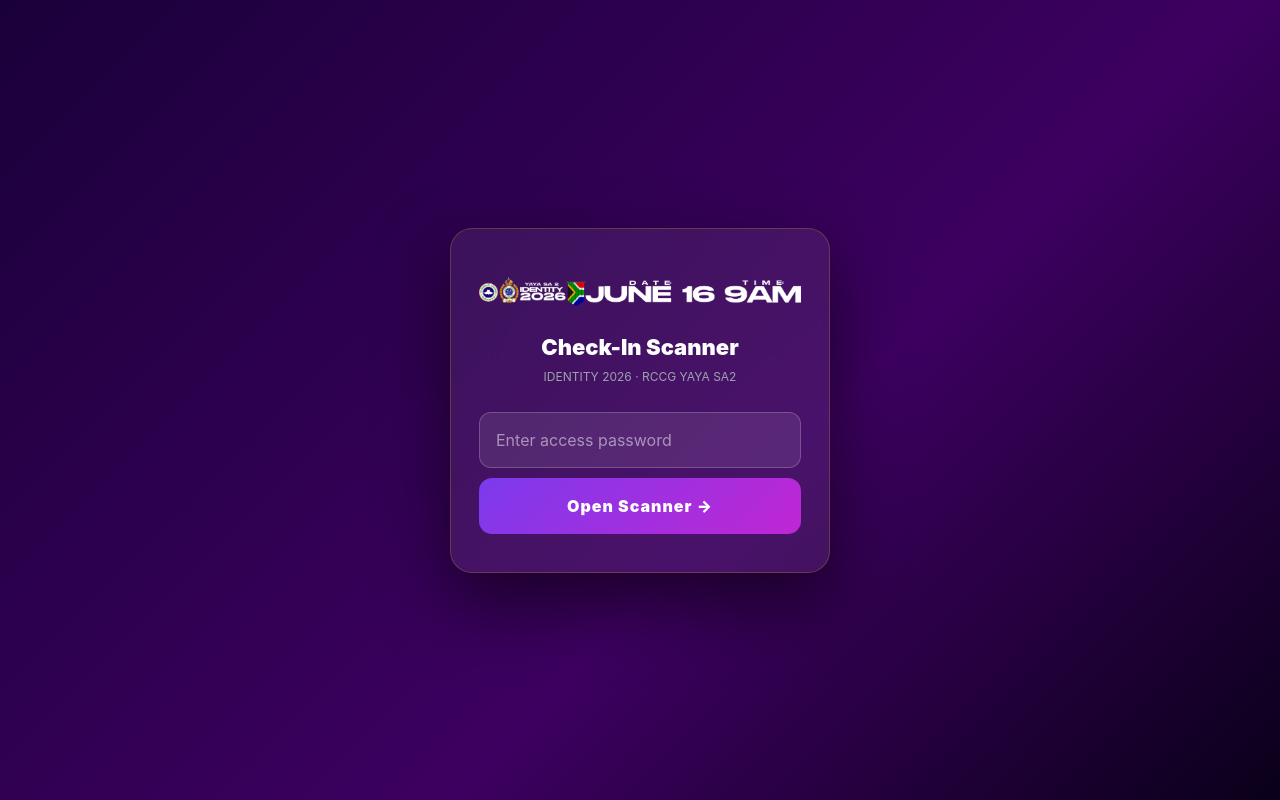
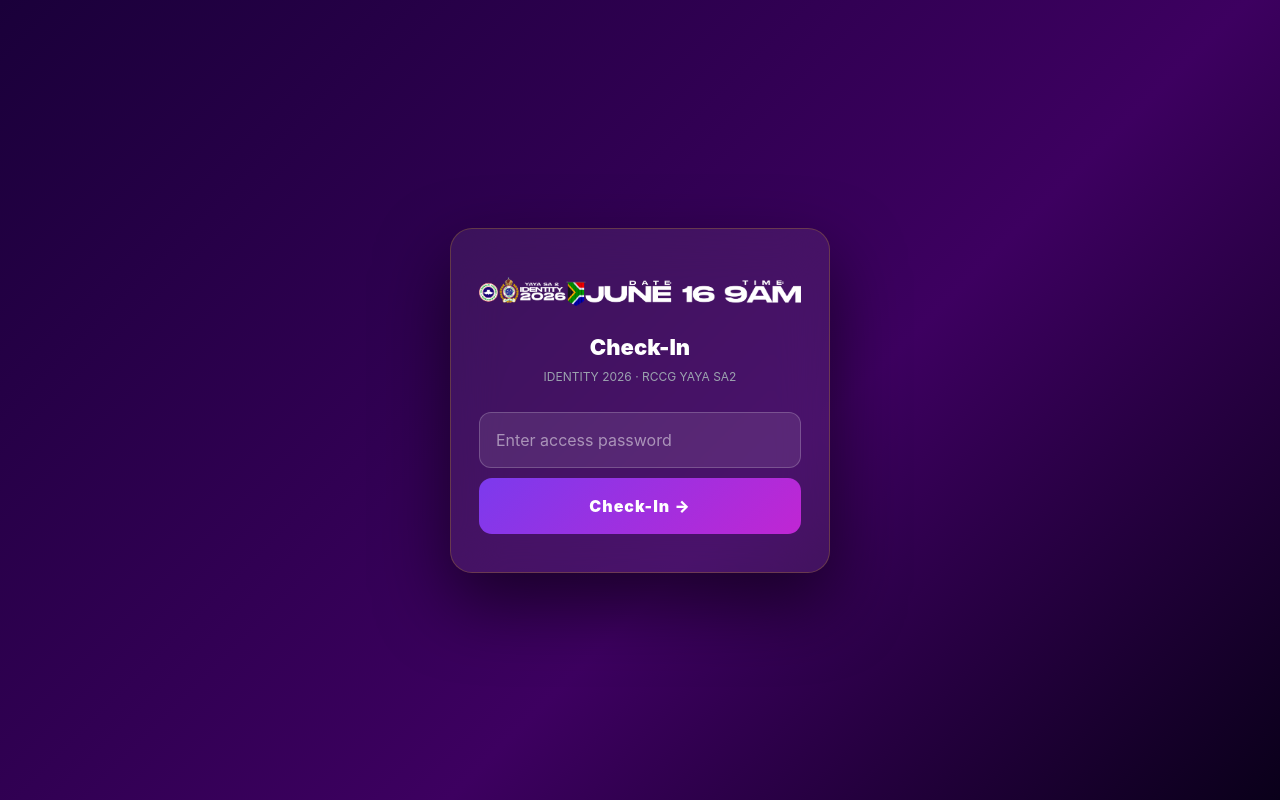
Before and after one commit to OLUWATOSIN-sys/formyouth, a Next.js app: page /identity2026/scanner in a window 1280 px wide. Built offline with nearby package versions, Linux system fonts and the light colour scheme.

Commit message:
fix: rename Scanner labels to Check-In across UI

```diff
--- a/app/admin1/page.tsx
+++ b/app/admin1/page.tsx
@@ -113,7 +113,7 @@
           </div>
           <div style={{ display: 'flex', gap: '10px', alignItems: 'center' }}>
             <a href="/identity2026/scanner" style={{ display: 'inline-flex', alignItems: 'center', gap: '6px', background: 'linear-gradient(135deg,#7c3aed,#c026d3)', color: 'white', padding: '8px 16px', borderRadius: '10px', fontSize: '13px', fontWeight: 700, textDecoration: 'none' }}>
-              <QrCode size={14} /> Open Scanner
+              <QrCode size={14} /> Check-In
             </a>
             <button onClick={() => setAuthed(false)} style={{ display: 'inline-flex', alignItems: 'center', gap: '6px', background: 'rgba(255,255,255,0.07)', border: '1px solid rgba(255,255,255,0.13)', borderRadius: '10px', color: '#9ca3af', padding: '8px 14px', fontSize: '12px', cursor: 'pointer' }}>
               <LogOut size={12} /> Log out
--- a/app/identity2026/scanner/page.tsx
+++ b/app/identity2026/scanner/page.tsx
@@ -289,7 +289,7 @@
           <div style={{ textAlign: 'center', marginBottom: '26px' }}>
             {/* eslint-disable-next-line @next/next/no-img-element */}
             <img src="/icon1.png" alt="RCCG" style={{ height: '50px', objectFit: 'contain', marginBottom: '14px' }} />
-            <h1 style={{ color: 'white', fontSize: '22px', fontWeight: 900, marginBottom: '4px' }}>Check-In Scanner</h1>
+            <h1 style={{ color: 'white', fontSize: '22px', fontWeight: 900, marginBottom: '4px' }}>Check-In</h1>
             <p style={{ color: '#9ca3af', fontSize: '12px' }}>IDENTITY 2026 · RCCG YAYA SA2</p>
           </div>
           <input type="password" value={pw} onChange={e => setPw(e.target.value)} placeholder="Enter access password" autoFocus
@@ -297,7 +297,7 @@
             onKeyDown={e => { if (e.key === 'Enter') login(); }} />
           {pwErr && <p style={{ color: '#f87171', fontSize: '13px', textAlign: 'center', marginBottom: '10px' }}>{pwErr}</p>}
           <button onClick={login} style={{ width: '100%', padding: '16px', borderRadius: '13px', border: 'none', background: 'linear-gradient(135deg,#7c3aed,#c026d3)', color: 'white', fontSize: '16px', fontWeight: 900, cursor: 'pointer', letterSpacing: '1px' }}>
-            Open Scanner →
+            Check-In →
           </button>
         </div>
       </div>
@@ -316,7 +316,7 @@
             {/* eslint-disable-next-line @next/next/no-img-element */}
             <img src="/icon1.png" alt="RCCG" className="scan-logo" />
             <div>
-              <h1 className="scan-title"><QrCode size={15} /> Check-In Scanner</h1>
+              <h1 className="scan-title"><QrCode size={15} /> Check-In</h1>
               <p className="scan-sub">IDENTITY 2026 · RCCG YAYA SA2</p>
             </div>
           </div>
@@ -328,7 +328,7 @@
 
           {/* Camera panel */}
           <div className="scan-panel">
-            <p className="scan-panel-label">QR Scanner — Always On</p>
+            <p className="scan-panel-label">Check-In Anywhere</p>
             <div className="scan-camera-wrap">
               <Scanner onScan={onScan as (text: string) => void} />
             </div>
```
